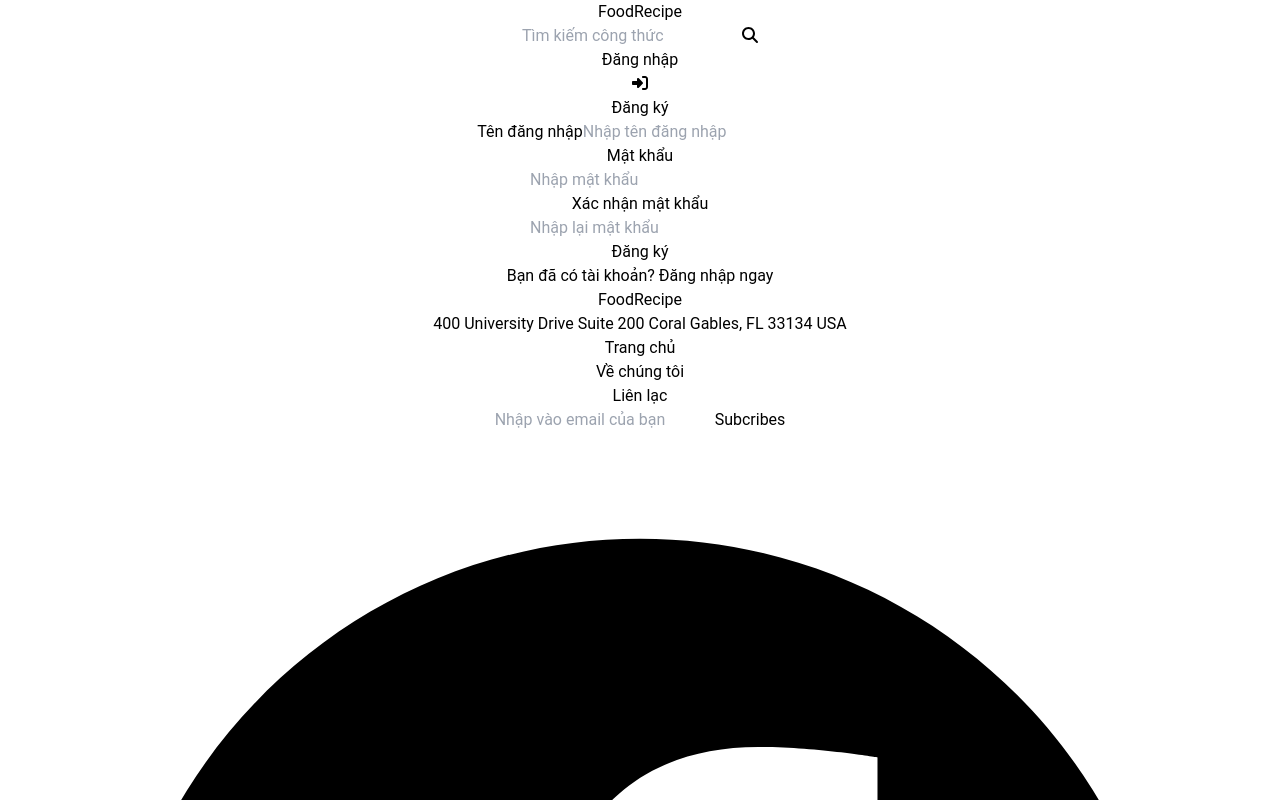
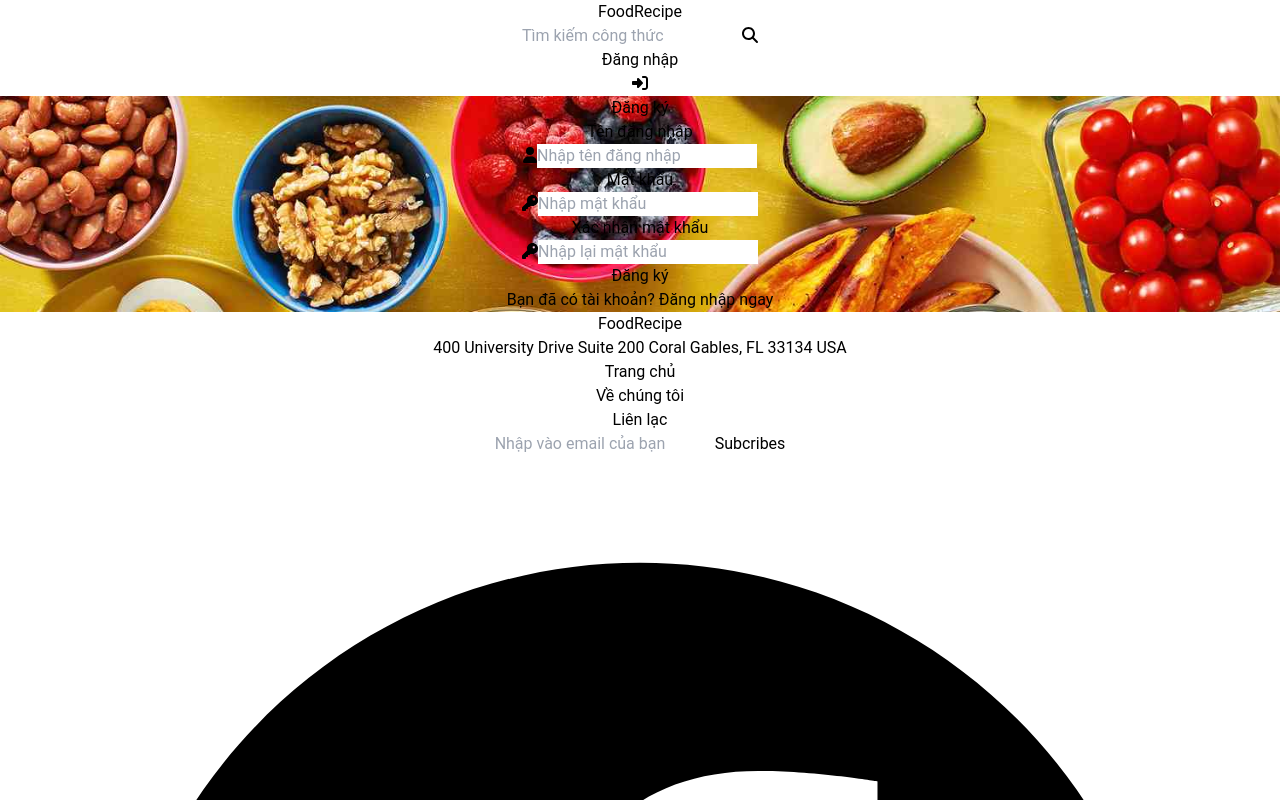
Before and after one commit to haiduongfc2001/food-recipe-client, a React (Create React App) app: page /register in a window 1280 px wide. Shown: the top 800 px of the page. Built offline with nearby package versions, Linux system fonts and the light colour scheme.

Commit message:
fix search + modify UI login & register screen

```diff
--- a/src/layouts/header/Header.js
+++ b/src/layouts/header/Header.js
@@ -33,7 +33,6 @@ const Header = () => {
   const api = API_SERVICE.SEARCH;
 
   const handleSearchChange = (e) => {
-    if (e.target.value.trim() === "") return;
     setInputValue(e.target.value);
   };
 
--- a/src/pages/login/Login.js
+++ b/src/pages/login/Login.js
@@ -9,7 +9,13 @@ import storageInstance from "../../services/Storage";
 import { useNavigate } from "react-router-dom";
 import { ToastForm } from "../../utils/ToastForm";
 import { FontAwesomeIcon } from "@fortawesome/react-fontawesome";
-import { faEye, faEyeSlash } from "@fortawesome/free-solid-svg-icons";
+import {
+  faEye,
+  faEyeSlash,
+  faKey,
+  faUser,
+} from "@fortawesome/free-solid-svg-icons";
+import FoodLogin from "../../assets/food-login.jpg";
 
 function Login() {
   const [username, setUsername] = useState("");
@@ -48,8 +54,16 @@ function Login() {
   }, [navigate]);
 
   return (
-    <div className="min-h-screen flex items-center justify-center bg-gradient-to-r from-blue-500 to-purple-600">
-      <div className="max-w-md w-full p-8 bg-slate-200 shadow-lg rounded-md space-y-4">
+    <div
+      className="min-h-screen flex items-center justify-center"
+      style={{
+        backgroundImage: `url(${FoodLogin})`,
+        backgroundSize: "cover",
+        backgroundPosition: "center",
+        backgroundRepeat: "no-repeat",
+      }}
+    >
+      <div className="max-w-md w-full p-8 bg-gray-200 shadow-lg rounded-xl space-y-4 mx-2">
         <h2 className="text-3xl font-bold text-center text-gray-800">
           Đăng nhập
         </h2>
@@ -61,16 +75,22 @@ function Login() {
             >
               Tên đăng nhập
             </label>
+            <div className="relative">
+              <FontAwesomeIcon
+                icon={faUser}
+                className="absolute top-[68%] transform -translate-y-1/2 left-3 text-black border-r-2 border-solid border-gray-400 pr-2 w-[16px]"
+              />
               <input
                 type="text"
                 id="username"
                 name="username"
-              className="mt-1 p-2 w-full rounded-md border-1 border-solid border-gray-400 focus:ring-blue-500 focus:border-blue-500"
+                className="pl-10 mt-1 p-2 w-full rounded-md border-1 border-solid border-gray-400 focus:ring-blue-500 focus:border-blue-500"
                 placeholder="Nhập tên đăng nhập"
                 value={username}
                 onChange={(e) => setUsername(e.target.value)}
                 required
               />
+            </div>
           </div>
           <div>
             <label
@@ -79,19 +99,16 @@ function Login() {
             >
               Mật khẩu
             </label>
-            <div>
-              <label
-                htmlFor="password"
-                className="text-md font-bold text-gray-600 float-left"
-              >
-                Mật khẩu
-              </label>
             <div className="relative">
+              <FontAwesomeIcon
+                icon={faKey}
+                className="absolute top-[68%] transform -translate-y-1/2 left-3 text-black border-r-2 border-solid border-gray-400 pr-2"
+              />
               <input
                 type={showPassword ? "text" : "password"}
                 id="password"
                 name="password"
-                  className="mt-1 p-2 w-full rounded-md border-1 border-solid border-gray-400 focus:ring-blue-500 focus:border-blue-500"
+                className="pl-10 mt-1 p-2 w-full rounded-md border-1 border-solid border-gray-400 focus:ring-blue-500 focus:border-blue-500"
                 placeholder="Nhập mật khẩu"
                 value={password}
                 onChange={(e) => setPassword(e.target.value)}
@@ -107,7 +124,6 @@ function Login() {
                   ) : (
                     <FontAwesomeIcon icon={faEye} />
                   ))}
-                </div>
               </div>
             </div>
           </div>
--- a/src/pages/register/Register.js
+++ b/src/pages/register/Register.js
@@ -12,9 +12,15 @@ import {
 import { useNavigate } from "react-router-dom";
 import { ToastForm } from "../../utils/ToastForm";
 import { FontAwesomeIcon } from "@fortawesome/react-fontawesome";
-import { faEye, faEyeSlash } from "@fortawesome/free-solid-svg-icons";
+import {
+  faEye,
+  faEyeSlash,
+  faKey,
+  faUser,
+} from "@fortawesome/free-solid-svg-icons";
 import { validatePassword } from "../../utils/Regex";
 import storageInstance from "../../services/Storage";
+import FoodLRegister from "../../assets/food-register.jpg";
 
 function Register() {
   const [username, setUsername] = useState("");
@@ -72,8 +78,16 @@ function Register() {
   }, [navigate]);
 
   return (
-    <div className="min-h-screen flex items-center justify-center bg-gradient-to-r from-blue-500 to-purple-600">
-      <div className="max-w-md w-full p-8 bg-slate-200 shadow-lg rounded-md space-y-4">
+    <div
+      className="min-h-screen flex items-center justify-center"
+      style={{
+        backgroundImage: `url(${FoodLRegister})`,
+        backgroundSize: "cover",
+        backgroundPosition: "center",
+        backgroundRepeat: "no-repeat",
+      }}
+    >
+      <div className="max-w-lg w-full p-8 bg-gray-200 shadow-lg rounded-xl space-y-4 mx-2">
         <h2 className="text-3xl font-bold text-center text-gray-800">
           Đăng ký
         </h2>
@@ -85,11 +99,16 @@ function Register() {
             >
               Tên đăng nhập
             </label>
+            <div className="relative">
+              <FontAwesomeIcon
+                icon={faUser}
+                className="absolute top-[68%] transform -translate-y-1/2 left-3 text-black border-r-2 border-solid border-gray-400 pr-2 w-[16px]"
+              />
               <input
                 type="text"
                 id="username"
                 name="username"
-              className="mt-1 p-2 w-full rounded-md border-1 border-solid border-gray-400 focus:ring-blue-500 focus:border-blue-500"
+                className="pl-10 mt-1 p-2 w-full rounded-md border-1 border-solid border-gray-400 focus:ring-blue-500 focus:border-blue-500"
                 placeholder="Nhập tên đăng nhập"
                 value={username}
                 onChange={(e) => setUsername(e.target.value)}
@@ -101,6 +120,7 @@ function Register() {
                 </p>
               )}
             </div>
+          </div>
           <div>
             <label
               htmlFor="password"
@@ -109,11 +129,15 @@ function Register() {
               Mật khẩu
             </label>
             <div className="relative">
+              <FontAwesomeIcon
+                icon={faKey}
+                className="absolute top-[68%] transform -translate-y-1/2 left-3 text-black border-r-2 border-solid border-gray-400 pr-2"
+              />
               <input
                 type={showPassword ? "text" : "password"}
                 id="password"
                 name="password"
-                className="mt-1 p-2 w-full rounded-md border-1 border-solid border-gray-400 focus:ring-blue-500 focus:border-blue-500"
+                className="pl-10 mt-1 p-2 w-full rounded-md border-1 border-solid border-gray-400 focus:ring-blue-500 focus:border-blue-500"
                 placeholder="Nhập mật khẩu"
                 value={password}
                 onChange={(e) => setPassword(e.target.value)}
@@ -145,11 +169,15 @@ function Register() {
               Xác nhận mật khẩu
             </label>
             <div className="relative">
+              <FontAwesomeIcon
+                icon={faKey}
+                className="absolute top-[68%] transform -translate-y-1/2 left-3 text-black border-r-2 border-solid border-gray-400 pr-2"
+              />
               <input
                 type={showConfirmPassword ? "text" : "password"}
                 id="confirmPassword"
                 name="confirmPassword"
-                className="mt-1 p-2 w-full rounded-md border-1 border-solid border-gray-400 focus:ring-blue-500 focus:border-blue-500"
+                className="pl-10 mt-1 p-2 w-full rounded-md border-1 border-solid border-gray-400 focus:ring-blue-500 focus:border-blue-500"
                 placeholder="Nhập lại mật khẩu"
                 value={confirmPassword}
                 onChange={(e) => setConfirmPassword(e.target.value)}
```
Also changed, not shown: src/assets/food-login.jpg (added), src/assets/food-register.jpg (added). Lines whose indentation alone changed are shown as unchanged.
